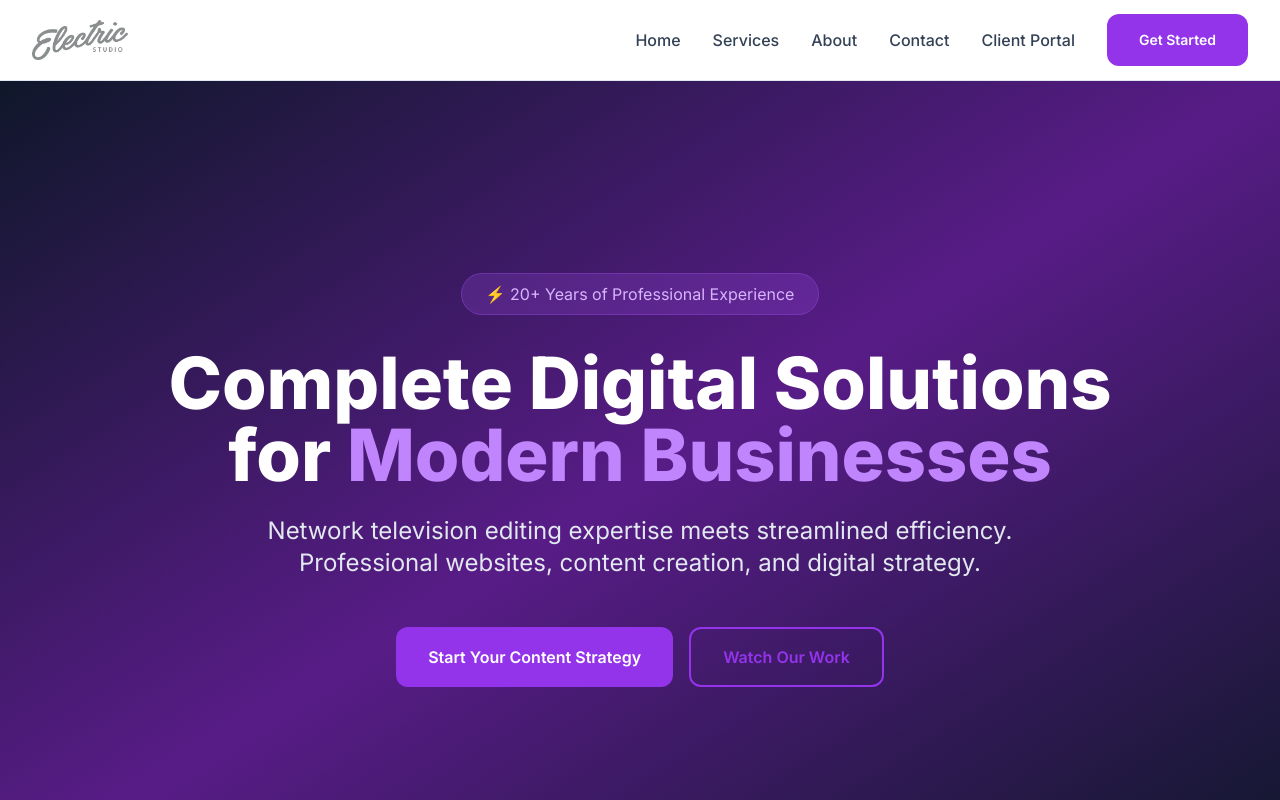
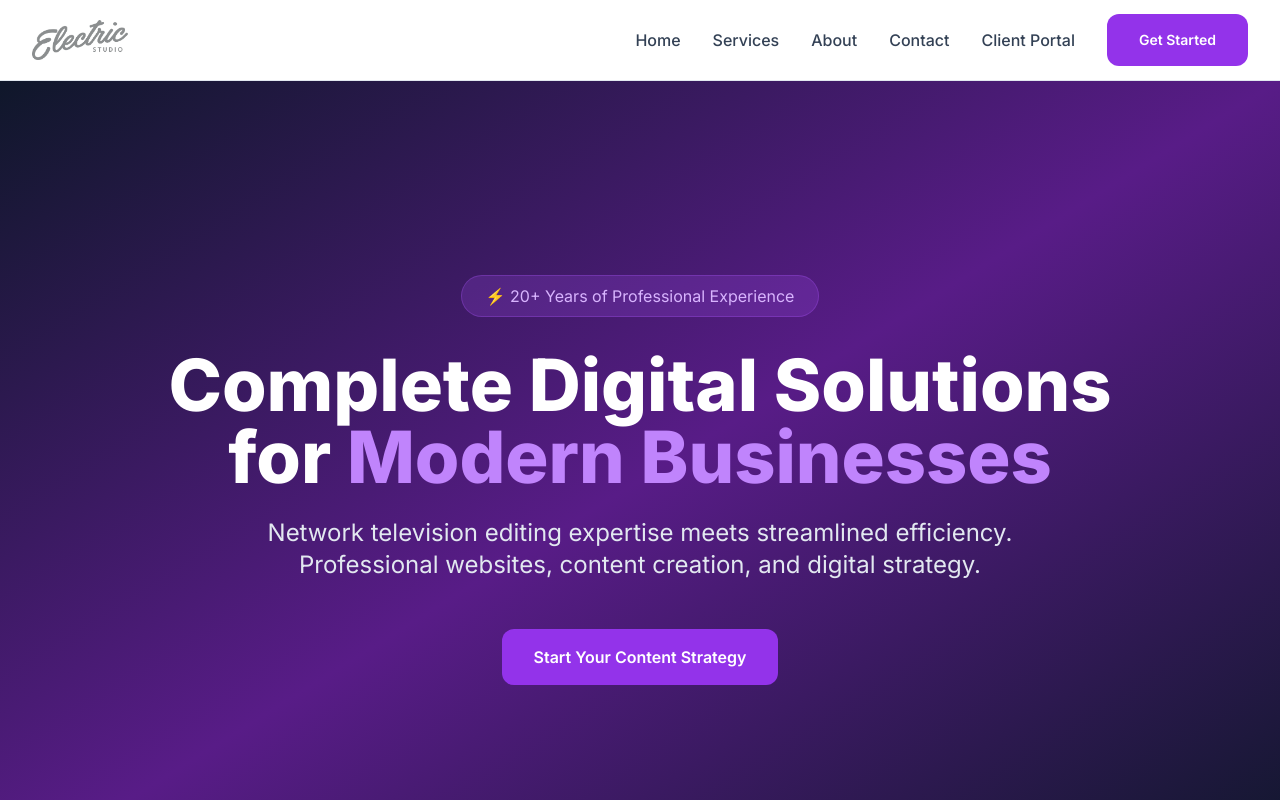
Before and after one commit to SunCode80/Electric_Studio_Website, a Next.js app: page / in a window 1280 px wide. Shown: the top 800 px of the page. Built offline with nearby package versions, Linux system fonts and the light colour scheme.

Commit message:
Updated page.tsx

```diff
--- a/app/page.tsx
+++ b/app/page.tsx
@@ -86,9 +86,6 @@ export default function Home() {
           <div className="flex flex-col sm:flex-row gap-4 justify-center">
             <Button variant="primary" onClick={scrollToSurvey}>
               Start Your Content Strategy
-            </Button>
-            <Button variant="secondary" href="#services">
-              Watch Our Work
             </Button>
           </div>
         </div>
```
